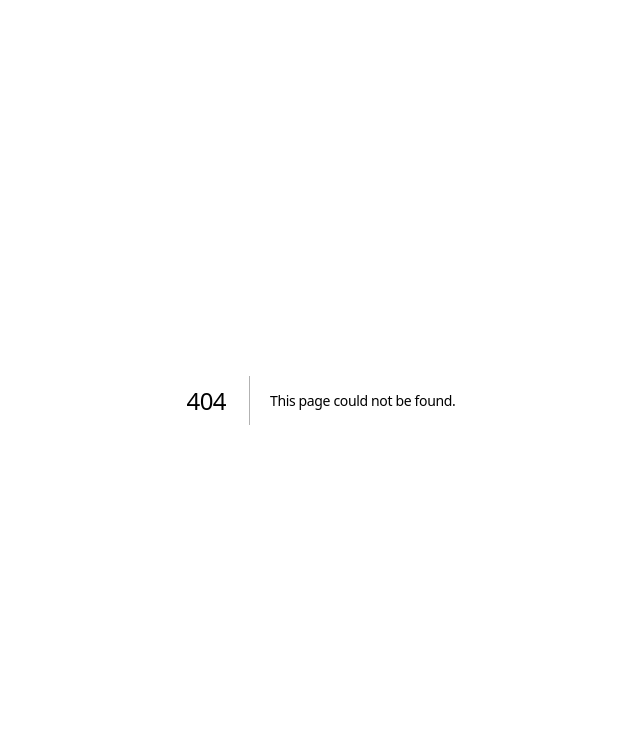
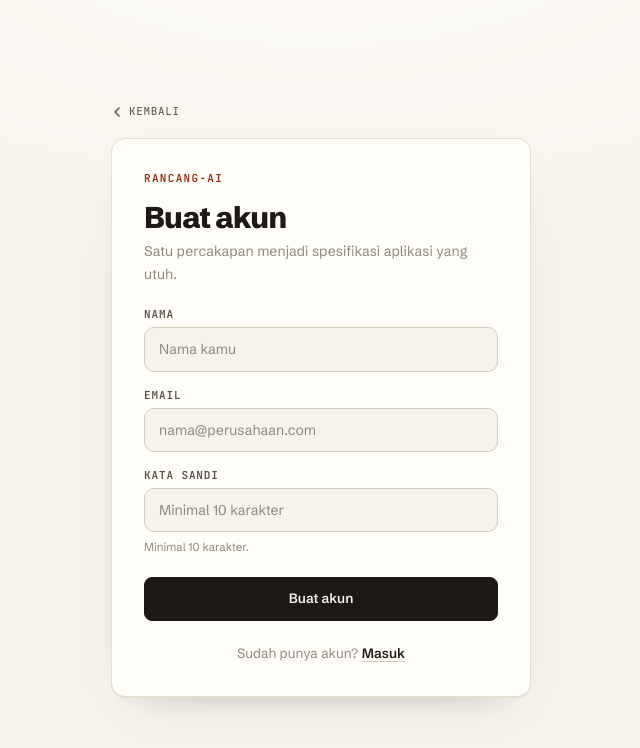
Before and after one commit to HadadKarsa/rancang-ai-studio, a Next.js app: page /register in a window 1280 px wide. Before the commit this address had no page. Shown: the top 748 px of the page, without its empty margins (319-959 px from the left). Built offline with nearby package versions, Linux system fonts and the light colour scheme.

Commit message:
feat(auth-ui): /login and /register cards with inline field errors

```diff
--- a/src/app/globals.css
+++ b/src/app/globals.css
@@ -844,3 +844,44 @@ input, textarea, select { font: inherit; color: inherit; }
   .pg-write .inkline .bar { animation: none; width: 100%; opacity: 0.5; }
   .pg-write .step.writing .mark { animation: none; }
 }
+
+/* ── /login, /register (v0.1.2) ─────────────────────────────────────
+   One card on paper. The card is the page: a quiet title, two fields,
+   one press. Vermilion is only the error rule and the focus ring. */
+.pg-auth {
+  min-height: 100vh;
+  display: grid;
+  place-items: center;
+  padding: 32px 20px;
+  background:
+    radial-gradient(120% 80% at 50% -10%, color-mix(in srgb, var(--card) 70%, transparent) 0%, transparent 60%),
+    var(--paper);
+}
+.auth-wrap { width: min(420px, 100%); display: flex; flex-direction: column; gap: 18px; }
+.auth-wrap .back { color: var(--ink-2); align-self: flex-start; }
+.auth-wrap .back:hover { color: var(--ink); }
+.auth-card {
+  padding: 32px;
+  display: flex;
+  flex-direction: column;
+  gap: 22px;
+  box-shadow: 0 1px 0 var(--line), 0 18px 40px -32px rgb(29 26 22 / 0.5);
+}
+.auth-head { display: flex; flex-direction: column; gap: 6px; }
+.auth-head h1 { font-size: 30px; letter-spacing: -0.03em; }
+.auth-head p { font-size: 14px; }
+.auth-card form { display: flex; flex-direction: column; gap: 16px; }
+.auth-card .field.bad input { border-color: var(--vermilion); }
+.auth-card .err-msg { font-size: 12px; color: var(--vermilion-ink); }
+.auth-submit { width: 100%; justify-content: center; margin-top: 4px; }
+.auth-switch { font-size: 13.5px; text-align: center; }
+.auth-switch a { color: var(--ink); font-weight: 600; border-bottom: 1.5px solid var(--line-2); }
+.auth-switch a:hover { border-color: var(--ink); }
+.auth-card .alert {
+  border: 1.5px solid var(--vermilion); background: var(--vermilion-wash);
+  color: var(--vermilion-ink); border-radius: 10px; padding: 10px 14px; font-size: 13px;
+}
+@media (max-width: 480px) {
+  .auth-card { padding: 24px 20px; }
+  .auth-head h1 { font-size: 26px; }
+}
--- /dev/null
+++ b/src/app/register/page.tsx
@@ -0,0 +1,112 @@
+'use client';
+
+import { useState, type FormEvent } from 'react';
+import Link from 'next/link';
+import { useRouter } from 'next/navigation';
+import { api, ApiError } from '@/lib/client/api';
+
+/** /register — one card, name + email + password, inline errors, back to the landing page. */
+export default function RegisterPage() {
+  const router = useRouter();
+  const [name, setName] = useState('');
+  const [email, setEmail] = useState('');
+  const [password, setPassword] = useState('');
+  const [errors, setErrors] = useState<{ name?: string; email?: string; password?: string; form?: string }>({});
+  const [busy, setBusy] = useState(false);
+
+  async function submit(e: FormEvent) {
+    e.preventDefault();
+    const next: typeof errors = {};
+    if (name.trim().length === 0) next.name = 'Nama wajib diisi.';
+    if (!/^[^@\s]+@[^@\s]+\.[^@\s]+$/.test(email.trim())) next.email = 'Masukkan email yang valid.';
+    if (password.length < 10) next.password = 'Kata sandi minimal 10 karakter.';
+    setErrors(next);
+    if (Object.keys(next).length > 0) return;
+
+    setBusy(true);
+    try {
+      await api.post('/auth/register', { name: name.trim(), email: email.trim(), password });
+      router.push('/studio');
+    } catch (err) {
+      if (err instanceof ApiError && err.code === 'EMAIL_TAKEN') {
+        setErrors({ email: 'Email ini sudah terdaftar. Coba masuk.' });
+      } else {
+        setErrors({ form: err instanceof ApiError ? err.message : 'Gagal membuat akun. Coba lagi.' });
+      }
+      setBusy(false);
+    }
+  }
+
+  return (
+    <main className="pg-auth">
+      <div className="auth-wrap">
+        <Link href="/" className="back mono">
+          <svg className="chev" width="12" height="12" viewBox="0 0 12 12" aria-hidden="true"><path d="M8 2 4 6l4 4" fill="none" stroke="currentColor" strokeWidth="1.5" strokeLinecap="round" strokeLinejoin="round" /></svg>
+          Kembali
+        </Link>
+
+        <div className="card auth-card">
+          <header className="auth-head">
+            <span className="eyebrow">rancang-ai</span>
+            <h1>Buat akun</h1>
+            <p className="muted">Satu percakapan menjadi spesifikasi aplikasi yang utuh.</p>
+          </header>
+
+          {errors.form && <div className="alert" role="alert">{errors.form}</div>}
+
+          <form onSubmit={submit} noValidate>
+            <div className={`field ${errors.name ? 'bad' : ''}`}>
+              <label htmlFor="name">Nama</label>
+              <input
+                id="name"
+                type="text"
+                autoComplete="name"
+                value={name}
+                onChange={(e) => setName(e.target.value)}
+                placeholder="Nama kamu"
+                aria-invalid={Boolean(errors.name)}
+              />
+              {errors.name && <span className="err-msg">{errors.name}</span>}
+            </div>
+
+            <div className={`field ${errors.email ? 'bad' : ''}`}>
+              <label htmlFor="email">Email</label>
+              <input
+                id="email"
+                type="email"
+                autoComplete="email"
+                value={email}
+                onChange={(e) => setEmail(e.target.value)}
+                placeholder="nama@perusahaan.com"
+                aria-invalid={Boolean(errors.email)}
+              />
+              {errors.email && <span className="err-msg">{errors.email}</span>}
+            </div>
+
+            <div className={`field ${errors.password ? 'bad' : ''}`}>
+              <label htmlFor="password">Kata sandi</label>
+              <input
+                id="password"
+                type="password"
+                autoComplete="new-password"
+                value={password}
+                onChange={(e) => setPassword(e.target.value)}
+                placeholder="Minimal 10 karakter"
+                aria-invalid={Boolean(errors.password)}
+              />
+              {errors.password ? <span className="err-msg">{errors.password}</span> : <span className="help">Minimal 10 karakter.</span>}
+            </div>
+
+            <button type="submit" className="btn primary auth-submit" disabled={busy}>
+              {busy ? 'Membuat…' : 'Buat akun'}
+            </button>
+          </form>
+
+          <p className="auth-switch muted">
+            Sudah punya akun? <Link href="/login">Masuk</Link>
+          </p>
+        </div>
+      </div>
+    </main>
+  );
+}
```
Also changed, not shown: src/app/login/page.tsx (added, +96 -0 lines), 1 other file (tests, documents, lock files or other folders).
